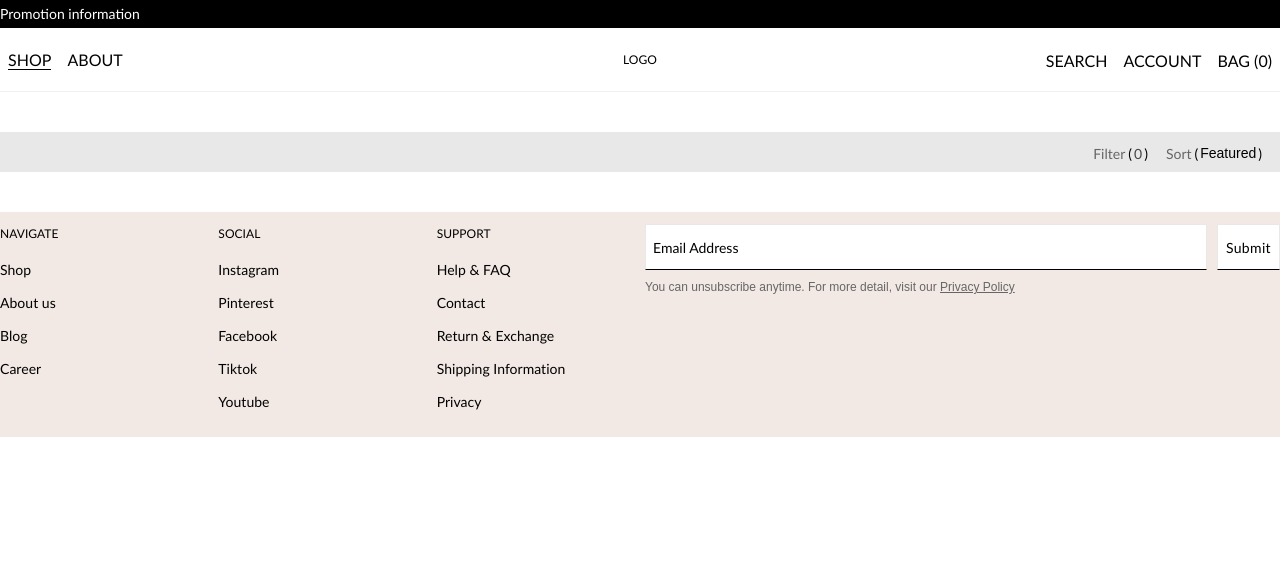
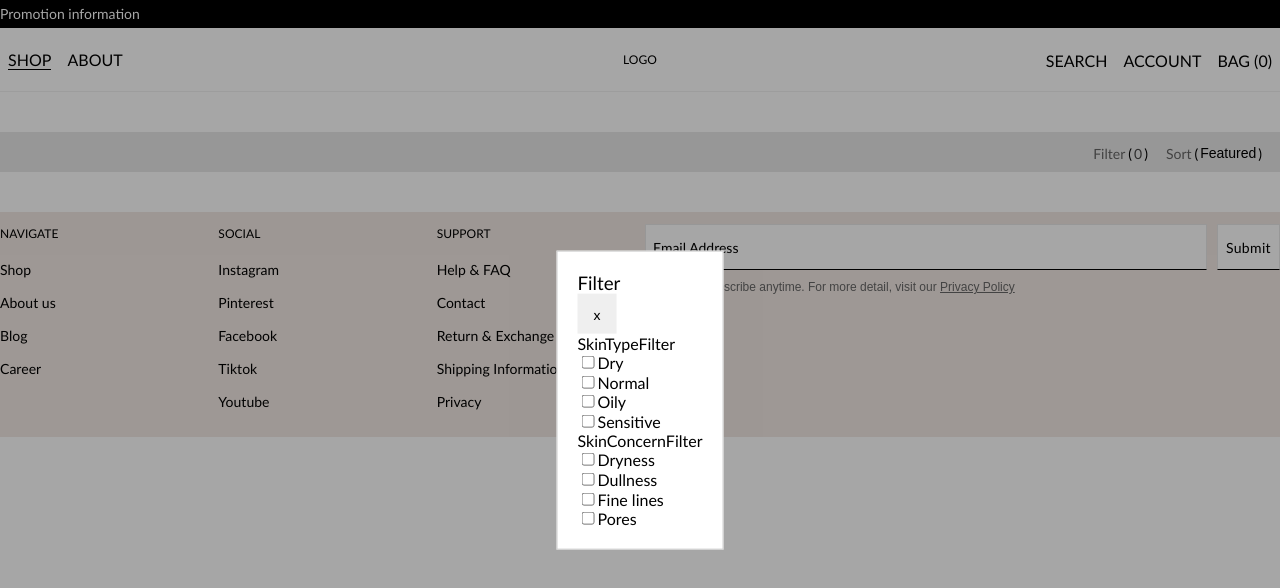
Before and after one commit to tinxtin/ecom, a React (Vite) app: page /collection/all in a window 1280 px wide. Both pictures are taken after a click on the element "Filter". Shown: the top 588 px of the page. Built offline with nearby package versions, Linux system fonts and the light colour scheme.

Commit message:
base code for filters option in the filter modal

```diff
--- a/package.json
+++ b/package.json
@@ -12,6 +12,7 @@
   "dependencies": {
     "react": "^18.2.0",
     "react-dom": "^18.2.0",
+    "react-modal": "^3.16.1",
     "react-router-dom": "^6.23.0",
     "sass": "^1.76.0",
     "swiper": "^11.1.3"
--- a/src/components/action/toolbar.jsx
+++ b/src/components/action/toolbar.jsx
@@ -1,4 +1,6 @@
 import { useState, useEffect, useRef  } from 'react';
+import ReactModal from 'react-modal';
+ReactModal.setAppElement('#root');
 
 export const Toolbar = () => {
 
@@ -41,26 +43,92 @@ export const Toolbar = () => {
         }
     }
 
-    function FilterModal() {
-        console.log('test')
-    }
 
-    function FilterTool() {
+    function FilterTool({ tool, sub }) {
+
+        const [activeFilter, setActiveFilter] = useState(0)
+        const [modalIsOpen, setIsOpen] = useState(false);
+
+        function openModal() {
+            setIsOpen(true);
+        }
+
+        function closeModal() {
+            setIsOpen(false);
+        }
 
         return (
             <>
-                <span className='collection__filter-item-title' onClick={FilterModal}>
+                <span className='collection__filter-item-title' onClick={openModal}>
                     Filter
                 </span>
                 <span className='collection__filter-wrapper'>
-                    <span className='collection__filter-btn' onClick={FilterModal}>
+                    <span className='collection__filter-btn' onClick={openModal}>
                         <span style={{margin: '0 .125rem'}}>(</span>
                         <button type='button' className='collection__filter-button btn__text'>
-                            0
+                            { activeFilter }
                         </button>
                         <span style={{margin: '0 .125rem'}}>)</span>
                     </span>
                 </span>
+                <ReactModal
+                    isOpen={modalIsOpen}
+                    onRequestClose={closeModal}
+                    contentLabel='Modal'
+                    style={{
+                        overlay: {
+                            backgroundColor: 'rgba(0, 0, 0, .35)',
+                            zIndex: '100'
+                        },
+                        content: {
+                            top: '50%',
+                            left: '50%',
+                            right: 'auto',
+                            bottom: 'auto',
+                            borderRadius: 'none',
+                            marginRight: '-50%',
+                            zIndex: '101',
+                            transform: 'translate(-50%, -50%)',
+                        }
+                    }}
+                >
+                    <header className='collection__modal-header'>
+                        <h3 className='collection__modal-title'>
+                            { tool }
+                        </h3>
+                        <button className='collection__modal-close btn'>
+                            <span className='screenreader'> Close </span>
+                            x
+                        </button>
+                    </header>
+                    <div className='collection__modal-content'>
+                        <form className='collection__modal-filter'>
+                            <div className='filter__form'>
+                                {Object.entries(sub).map(([title, values], i) => {
+                                    return (
+                                        <div className='filter__form-inner' key={i}>
+                                            <div className='filter__group-title'>
+                                                {title}
+                                            </div>
+                                            <ul className='filter__group-list'>
+                                                {values.map((option, i) => {
+                                                    return (
+                                                        <li className='filter__group-item' key={i}>
+                                                            <input type="checkbox" className='check-with-label'/>
+                                                            <label htmlFor="" className='label-for-check'>
+                                                                { option }
+                                                            </label>
+                                                        </li>
+                                                    )
+                                                })}
+                                            </ul>
+                                        </div>
+                                    )
+                                })}
+                            </div>
+                        </form>
+                    </div>
+                </ReactModal>
             </>
         )
     }
@@ -68,10 +136,6 @@ export const Toolbar = () => {
 
     function SortTool({ tool, sub }) {
 
-        // const [selectSort, setSelectSort] = useState({
-        //     width: '',
-        //     sort: ''
-        // });
         const [selectWidth, setSelectWidth] = useState(null);
 
         return (
@@ -83,7 +147,7 @@ export const Toolbar = () => {
                     <span style={{margin: '0 .125rem'}}>(</span>
                     <fieldset>
                         <legend className='screenreader'>View Options</legend>
-                        <select aria-label='View Options' style={{textAlign: 'right', marginLeft: '-47px', width: selectWidth}}
+                        <select aria-label='View Options' style={{textAlign: 'right', marginLeft: -47, width: selectWidth}}
                         className='collection__filter-select btn__text' onChange={(e) => {
                             Object.values(sub).forEach((item) => {
                                 if (e.target.value === item.value) {
@@ -121,7 +185,7 @@ export const Toolbar = () => {
                             } else {
                                 return (
                                     <li className='collection__filter-item' key={i}>
-                                        <FilterTool />
+                                        <FilterTool tool={tool} sub={sub}/>
                                     </li>
                                 )
                             }
--- a/src/styles/style.css
+++ b/src/styles/style.css
@@ -86,6 +86,17 @@ fieldset {
   position: relative;
   width: 100%;
   padding-top: 4rem;
+}
+
+.screenreader {
+  border: 0;
+  clip: rect(0, 0, 0, 0);
+  height: 1px;
+  margin: -1px;
+  overflow: hidden;
+  padding: 0;
+  position: absolute;
+  width: 1px;
 }
 
 @media only screen and (min-width: 1024px) {
@@ -662,16 +673,6 @@ fieldset {
   align-items: center;
   color: rgb(0, 0, 0);
 }
-.collection__filter-wrapper .screenreader {
-  border: 0;
-  clip: rect(0, 0, 0, 0);
-  height: 1px;
-  margin: -1px;
-  overflow: hidden;
-  padding: 0;
-  position: absolute;
-  width: 1px;
-}
 .collection__filter-select {
   color: rgb(0, 0, 0);
   font-size: 0.875rem;
```
Also changed, not shown: src/styles/style.scss (+11 -11 lines), 2 other files (tests, documents, lock files or other folders).
